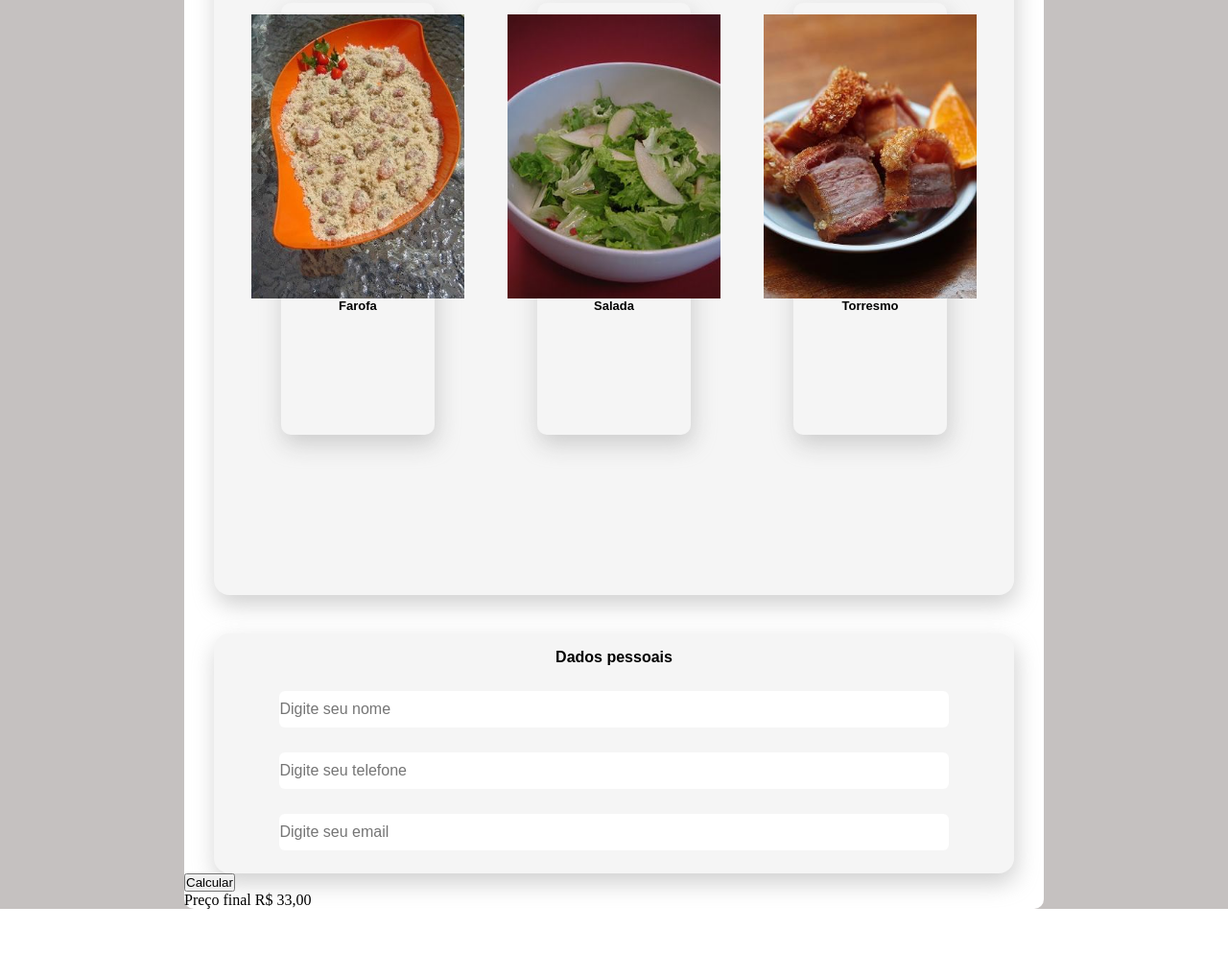
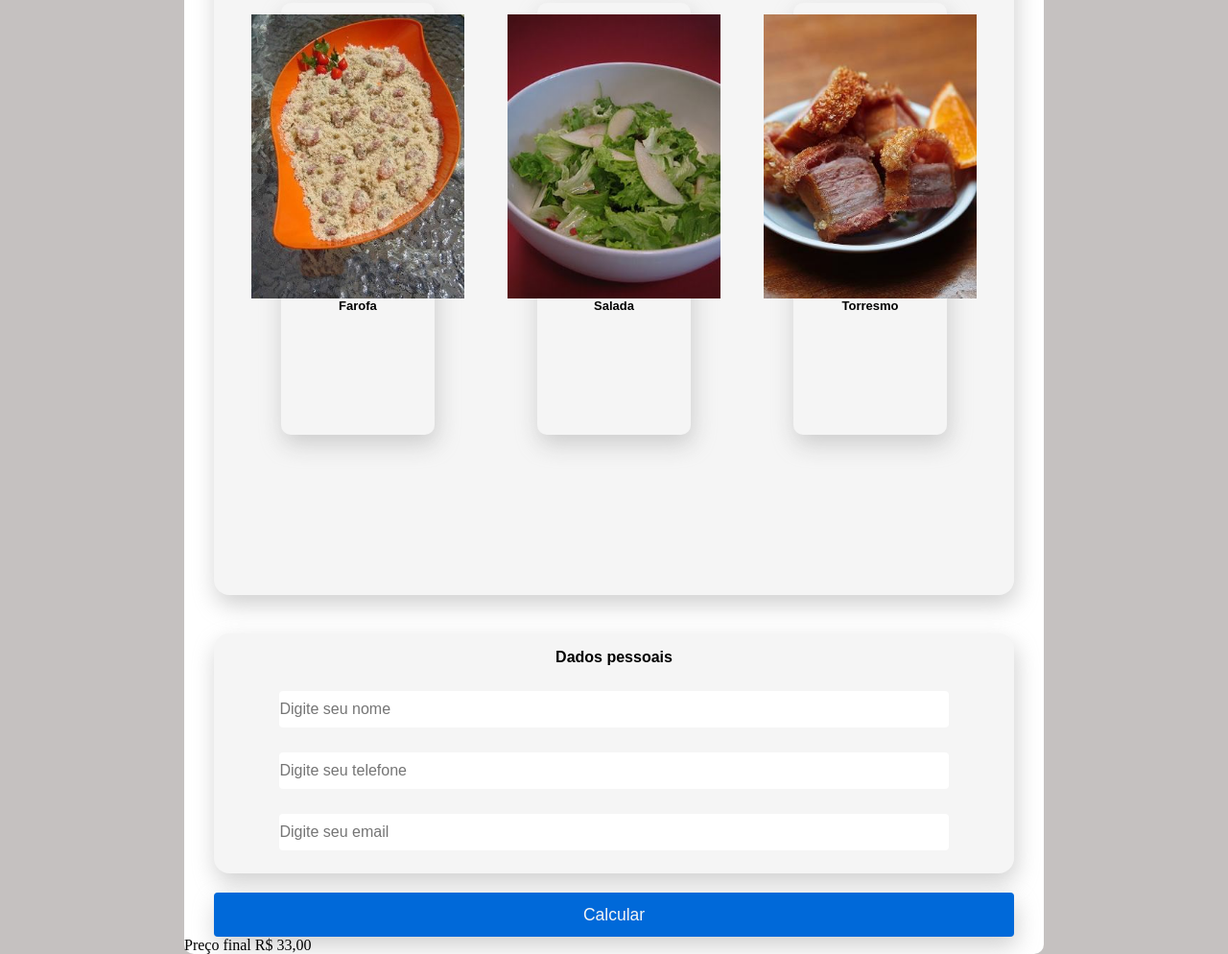
Before and after one commit to BrunoJGiacomini/bootcamp-devjr-ProjetoMenu, a plain HTML site: page index.html in a window 1280 px wide. Shown: the part 1158-2152 px from the top of the page at 96% size. Before the commit the page ends 2105 px from the top, so only its background shows below. Drawn offline with Linux system fonts and the light colour scheme.

Commit message:
closes #16 - Estilizar o botão Calcular

```diff
--- a/index.html
+++ b/index.html
@@ -68,7 +68,9 @@
                             <input type="email" placeholder="Digite seu email"></input>
                         </div>
                     </div>
+                    <div class="button">
                         <button> Calcular</button>
+                    </div>
 
                         <div class="footer">
                             Preço final R$ 33,00
--- a/style.css
+++ b/style.css
@@ -87,7 +87,7 @@
         border-radius: 16px;
 }
 .sub-header{
-    width: 93%;
+        width: 93%;
         height: 250px;
         margin: auto;
         margin-top: 40px;
@@ -264,7 +264,7 @@
     height: 38px;
     font-size: 16px;
 
-    border-radius: 6px;
+    border-radius: 4px;
     border: none;
     outline: none;
 
@@ -272,3 +272,25 @@
 .input input:focus{
     background-color: #E8F0FD;
 }
+
+.button{
+    margin-top: 20px;
+    text-align: center;
+
+}
+.button button{
+
+    font-family: Arial, Helvetica, sans-serif;
+    font-size: 17.5px;
+    color: #F5F5F5;
+
+    width: 93%;
+    height: 46px;
+
+    border: none;
+    border-radius: 4px;
+
+    background-color: #0069D9;
+    box-shadow: 2px 10px 23px rgba(188,188,188,0.7);
+
+}
```
